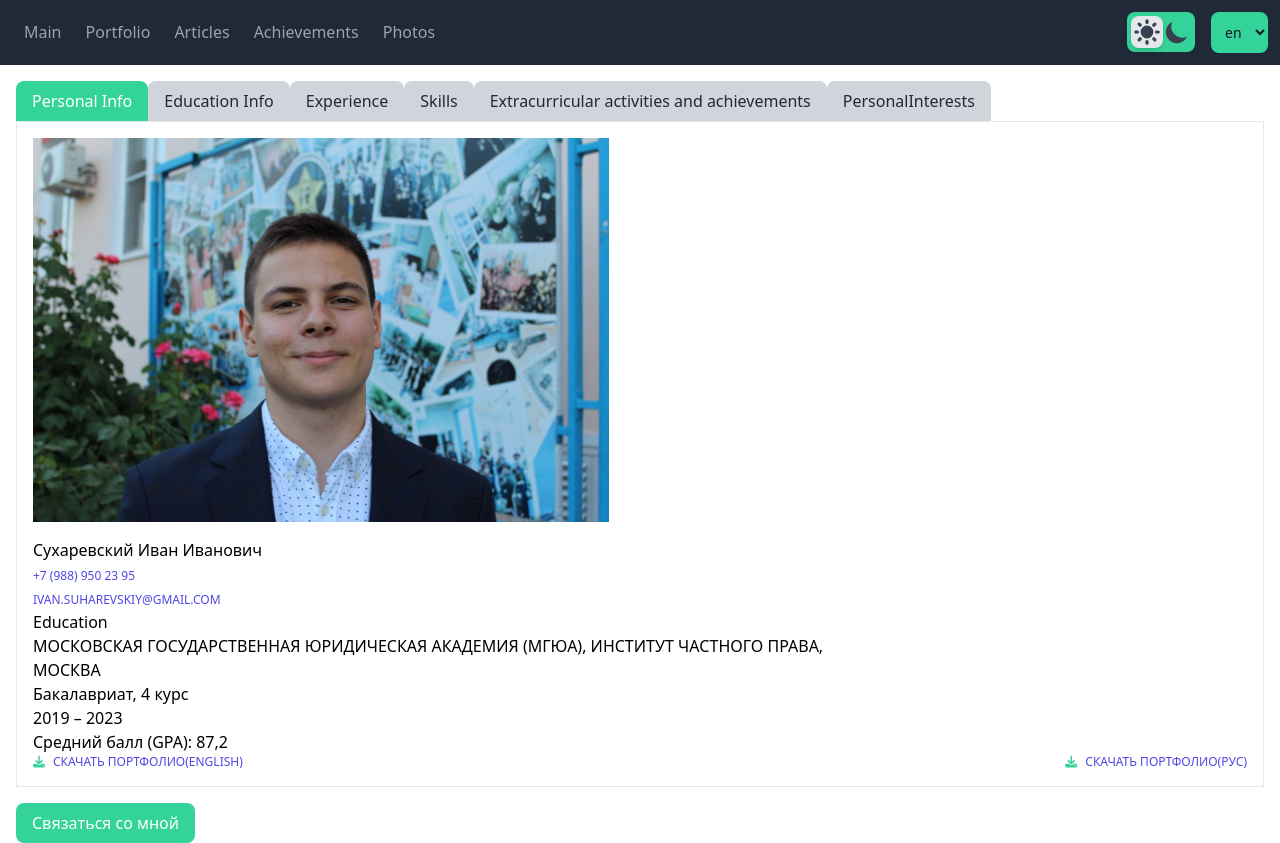
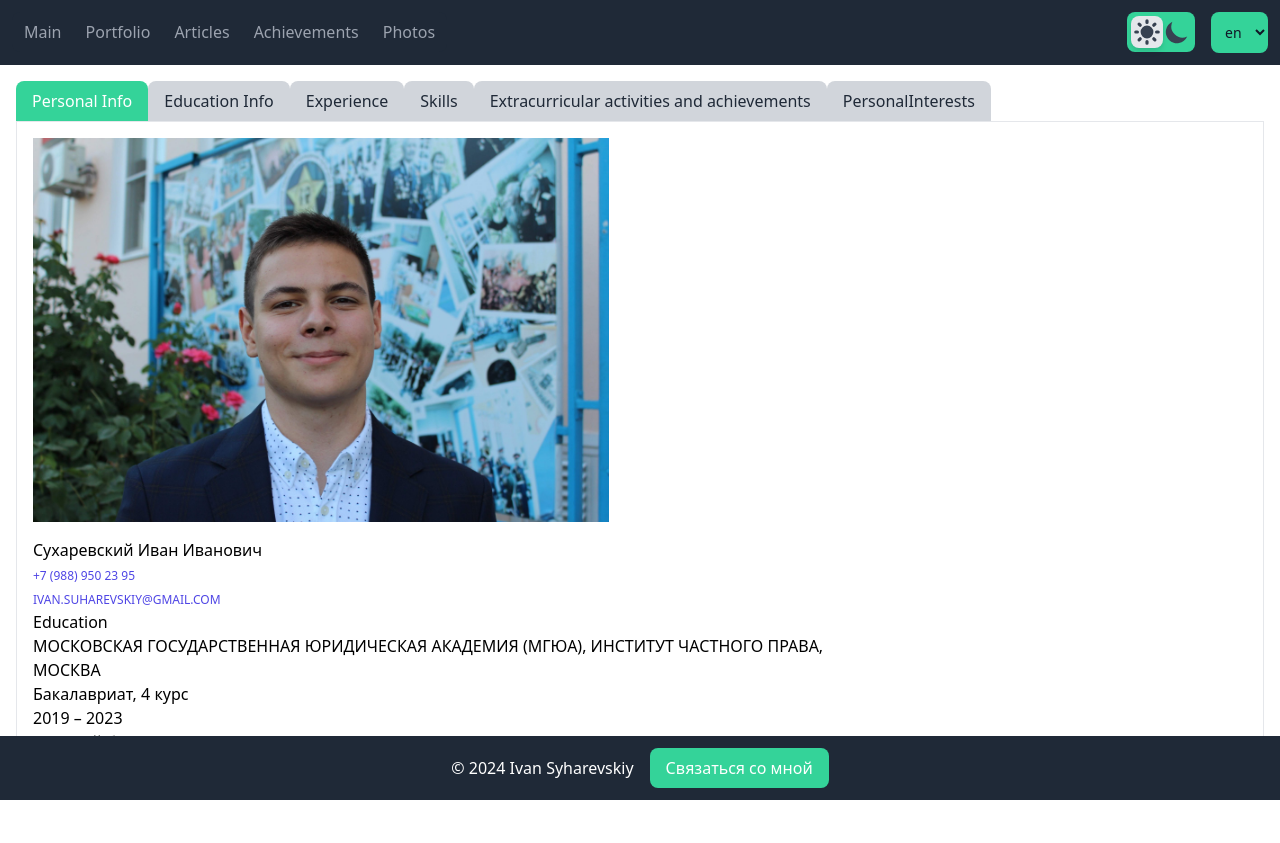
Before and after one commit to AnnSyh/vue2-tailwind-building, a Vue app: page /portfolio in a window 1280 px wide. After the commit the page ends 800 px from the top, so only its background shows below. Built offline with nearby package versions, Linux system fonts and the light colour scheme; what @braid/vue-formulate would draw is missing.

Commit message:
fix footer

```diff
--- a/src/App.vue
+++ b/src/App.vue
@@ -2,11 +2,14 @@
 	<div id="app" :class="{'dark': isDarkMode}" class="h-screen dark:bg-gray-700 dark:text-white">
 		<Navbar />
 		<router-view/>
+		<Footer />
+
 	</div>
 </template>
 
 <script>
 import Navbar from  "@/components/NavBar.vue"
+import Footer from  "@/components/footer-one"
 
 export default {
 	name: 'App',
@@ -17,6 +20,7 @@ export default {
 	},
 	components: {
 		Navbar,
+		Footer,
 	}
 }
 </script>
--- /dev/null
+++ b/src/components/footer-one.vue
@@ -0,0 +1,50 @@
+<template>
+	<div>
+		<nav class="fixed bottom-0 w-full bg-gray-800">
+			<div class="container m-auto p-3 flex gap-4 justify-center">
+				<div class="flex items-center text-white">© 2024 Ivan Syharevskiy</div>
+				<button class="flex px-4 py-2 items-center rounded-lg p-1 duration-300 ease-in-out bg-green-400 dark:bg-yellow-400 text-white max-w-max"
+						@click="showModalWindow()"
+				>
+					Связаться со мной
+				</button>
+			</div>
+		</nav>
+		<ModalWindowConnect :show="showModal" @close="closeModal" />
+	</div>
+</template>
+
+<script>
+import ModalWindowConnect from '@/components/ModalWindowConnect.vue';
+
+export default {
+	name: 'footer-one',
+	components: {
+		ModalWindowConnect,
+	},
+    data() {
+      return {
+        model: false,
+		showModal: false,
+      }
+    },
+	methods: {
+		OpenCloseMenu() {
+			document.querySelector('.top-navbar').classList.toggle('hidden')
+		},
+		showModalWindow() {
+			this.showModal = true;
+		},
+		closeModal() {
+			this.showModal = false;
+		}
+	}
+  }
+
+</script>
+
+<style scoped>
+.nav-target {
+  display: none;
+}
+</style>
--- a/src/components/pages/PortfolioPage.vue
+++ b/src/components/pages/PortfolioPage.vue
@@ -13,22 +13,12 @@
 				</button>
 			</div>
 			<component :is="tabs[currentTab]" class="tab"></component>
-
-			<button class="mt-4 flex px-4 py-2 items-center rounded-lg p-1 duration-300 ease-in-out bg-green-400 dark:bg-yellow-400 text-white max-w-max"
-					@click="showModalWindow()"
-			>
-				Связаться со мной
-			</button>
 		</div>
-
-
-		<ModalWindowConnect :show="showModal" @close="closeModal" />
 
 	</div>
 </template>
 
 <script>
-import ModalWindowConnect from '@/components/ModalWindowConnect.vue';
 import PersonalInterests from '@/components/personal-interests.vue';
 import Personalnfo from '@/components/persona-info';
 import EducationInfo from '@/components/education-info';
@@ -39,7 +29,6 @@ import { ref } from 'vue';
 
 export default {
 	components: {
-		ModalWindowConnect,
 		Personalnfo,
 		Skills,
 		ExtracurricularActivitiesAndAchievements,
```
